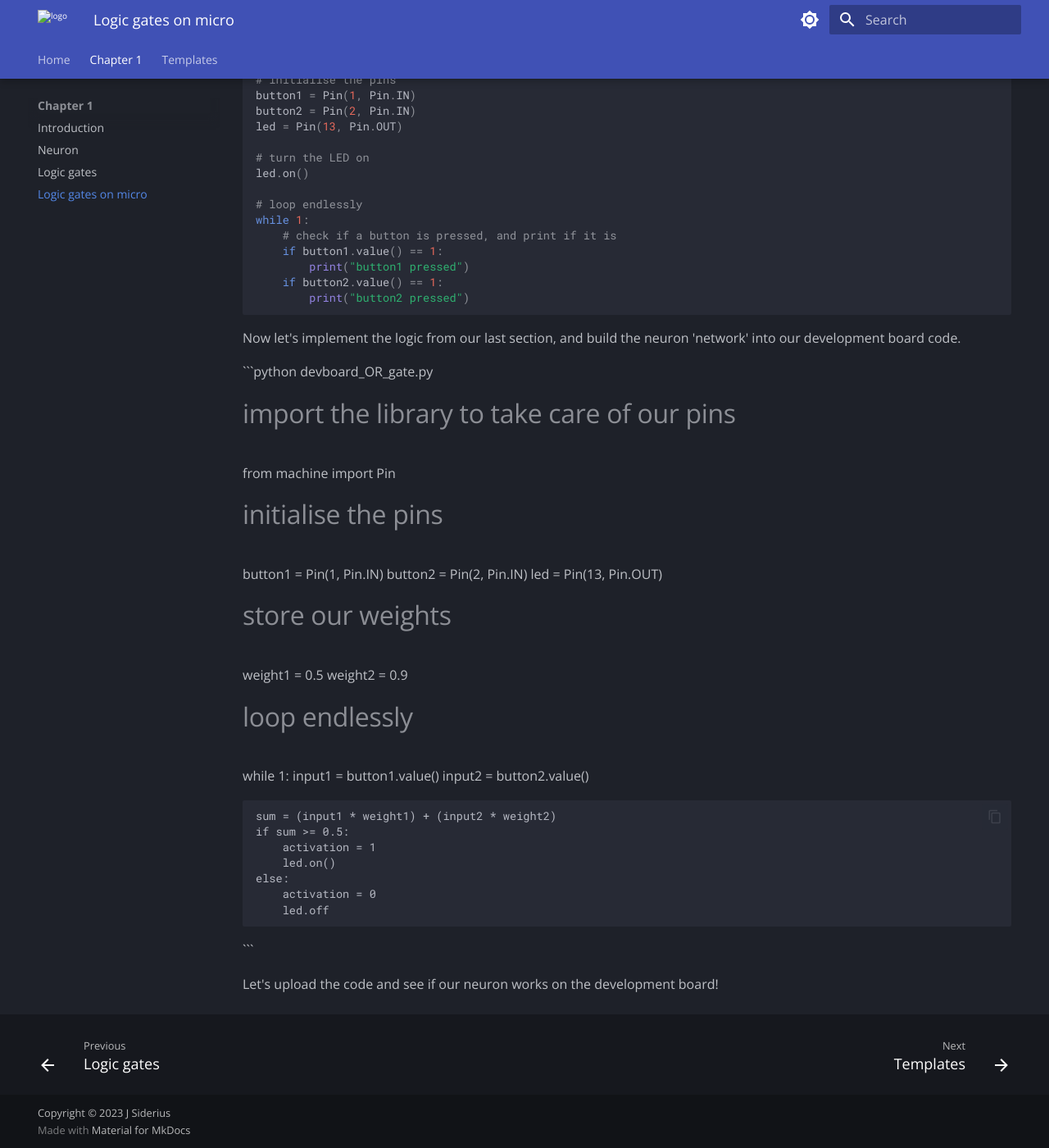
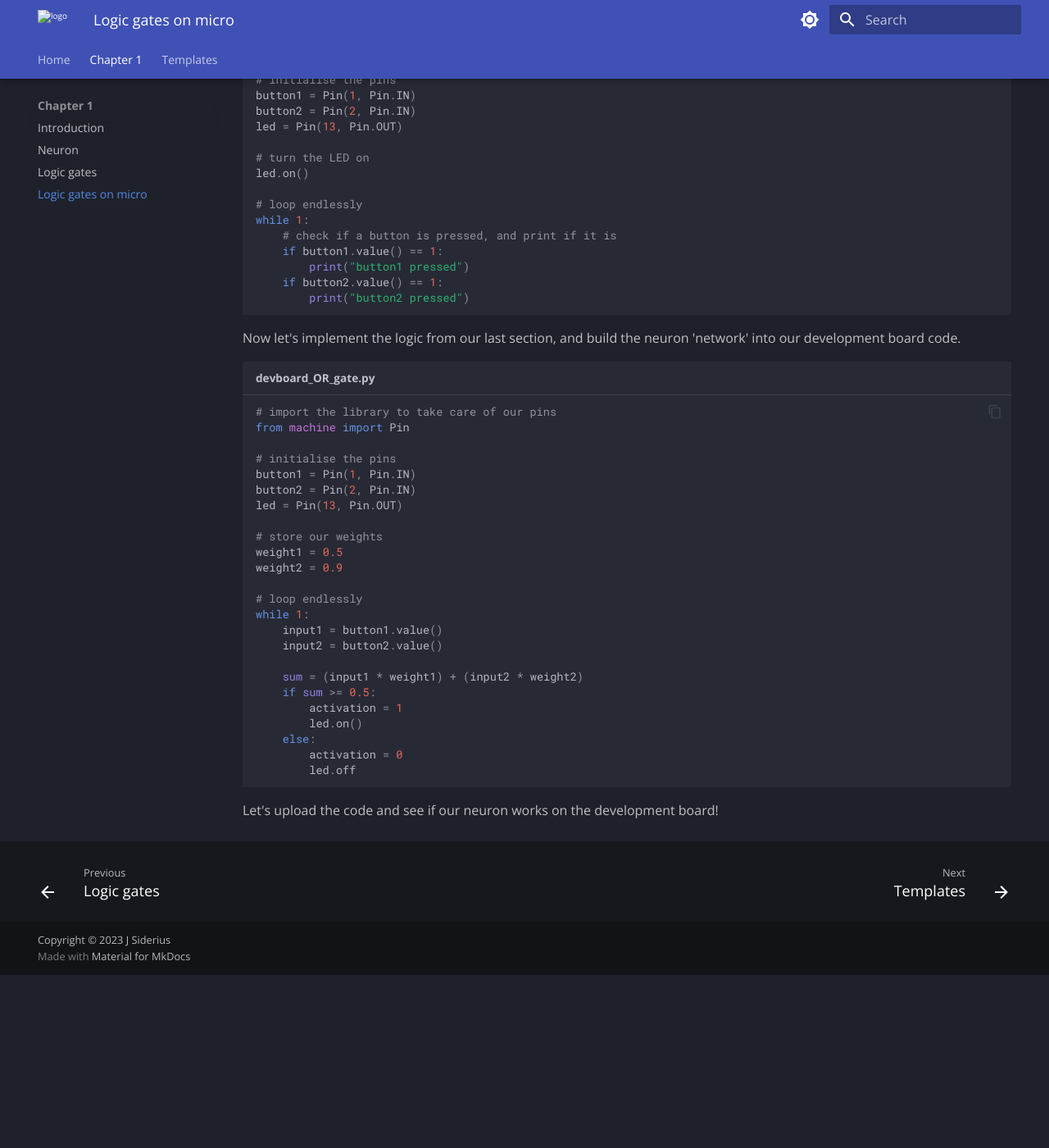
Before and after one commit to j-siderius/TinySpark, an MkDocs documentation site: the page built from docs/chapter1/logic_gates_micro.md, in a window 1280 px wide and 1400 px high, scrolled down 408 px. Shown: the whole window at 82% size. Built offline with MkDocs 1.6.1 and Material for MkDocs 9.7.7, drawn with Linux system fonts in a browser that asks for light colours; a script that is not in the unit is left out; after the commit the page ends 1597 px from its top, so only the background shows below that.

Commit message:
fixed python typo

````diff
--- a/docs/chapter1/logic_gates_micro.md
+++ b/docs/chapter1/logic_gates_micro.md
@@ -27,7 +27,7 @@ while 1:
 
 Now let's implement the logic from our last section, and build the neuron 'network' into our development board code.
 
-```python devboard_OR_gate.py
+```python title="devboard_OR_gate.py"
 # import the library to take care of our pins
 from machine import Pin
 
````
